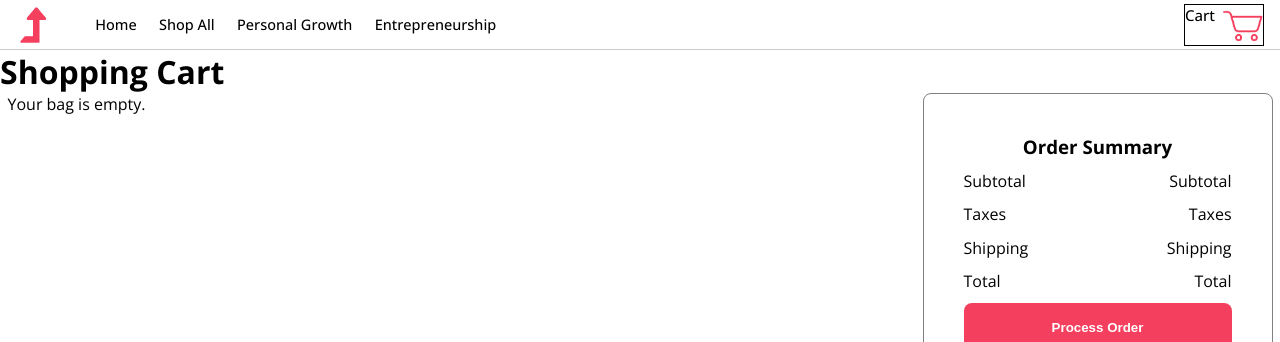
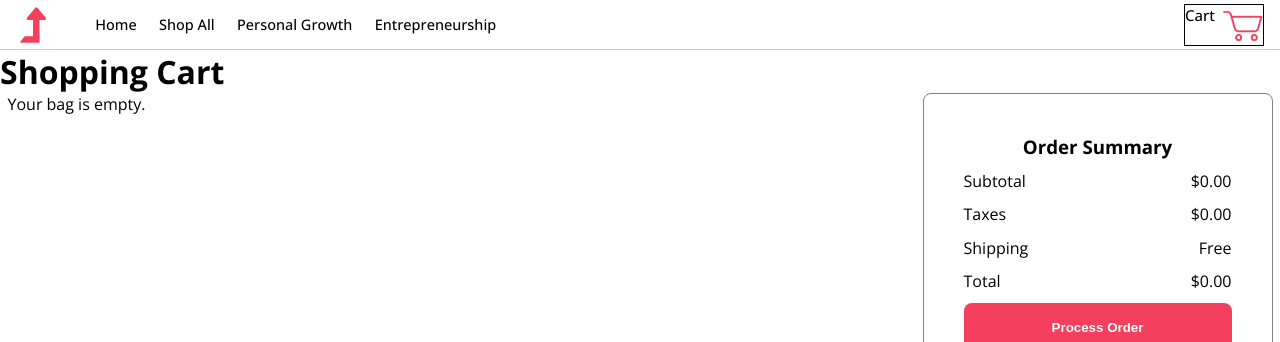
Before and after one commit to mrzamin/bookstore, a React (Vite) app: page /checkout in a window 1280 px wide. Shown: the top 342 px of the page. Built offline with nearby package versions, Linux system fonts and the light colour scheme.

Commit message:
Add subtotal and tax calculation functions, update Order Summary

```diff
--- a/src/components/Checkout/Checkout.jsx
+++ b/src/components/Checkout/Checkout.jsx
@@ -9,6 +9,17 @@ const Checkout = () => {
 
   const inCart = products.filter((product) => product.inBag === true);
 
+  const subtotal = inCart
+    .reduce((total, book) => total + book.price * book.quantity, 0)
+    .toFixed(2);
+
+  const taxes = (parseFloat(subtotal) * 0.07).toFixed(2);
+
+  const handleProcessOrder = () => {
+    alert(
+      "Congratulations! Your order would have been placed now if this were a real store."
+    );
+  };
   return (
     <div>
       <h1>Shopping Cart</h1>
@@ -28,22 +39,22 @@ const Checkout = () => {
           <h3>Order Summary</h3>
           <div className={styles.subtotal}>
             <div>Subtotal</div>
-            <div>Subtotal</div>
+            <div>${subtotal}</div>
           </div>
           <div className={styles.taxes}>
             <div>Taxes</div>
-            <div>Taxes</div>
+            <div>${taxes}</div>
           </div>
           <div className={styles.shipping}>
             <div>Shipping</div>
-            <div>Shipping</div>
+            <div>Free</div>
           </div>
           <div className={styles.total}>
             <div>Total</div>
-            <div>Total</div>
+            <div>${parseFloat(subtotal + taxes).toFixed(2)}</div>
           </div>
 
-          <button>Process Order</button>
+          <button onClick={handleProcessOrder}>Process Order</button>
           <Link to="/shop">Continue Shopping</Link>
         </div>
       </div>
--- a/src/components/Checkout/Checkout.module.css
+++ b/src/components/Checkout/Checkout.module.css
@@ -11,6 +11,7 @@ h3 {
   padding: 2.5rem;
   border-radius: 8px;
   width: 350px;
+  height: min-content;
 
   display: flex;
   flex-direction: column;
```
